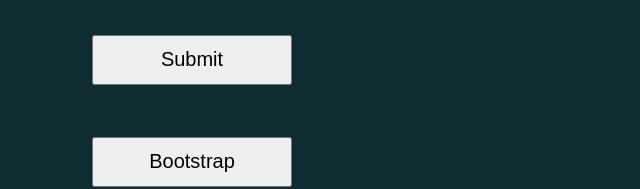
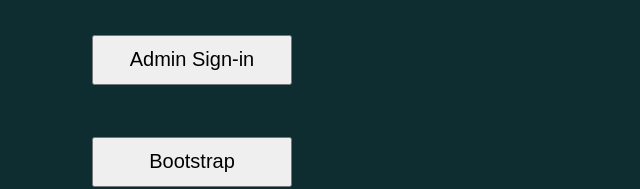
Before and after one commit to muzaffarmhd/webprogramming, a plain HTML site: page index.html in a window 1280 px wide. Shown: the part 620-809 px from the top of the page, 148-788 px from the left. Drawn offline with Linux system fonts and the light colour scheme.

Commit message:
minor changes

```diff
--- a/index.html
+++ b/index.html
@@ -40,7 +40,7 @@
         <div class="event">
             <h3>2. Onclick </h3>
 
-            <button id="myButton1">Submit</button>
+            <button id="myButton1">Admin Sign-in</button>
             <p id="displayValue1"></p>
             <button id="myButton">Bootstrap</button>
             <p id="displayValue"></p>
```
